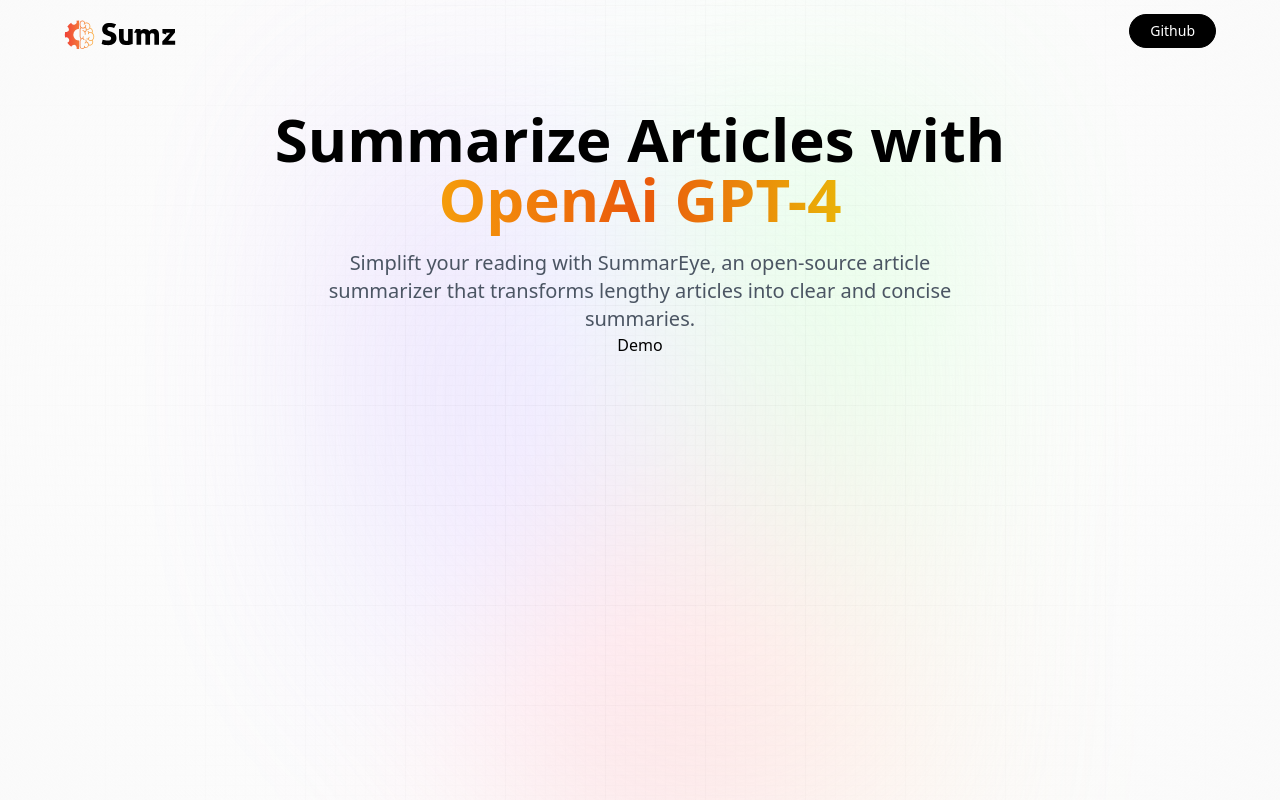
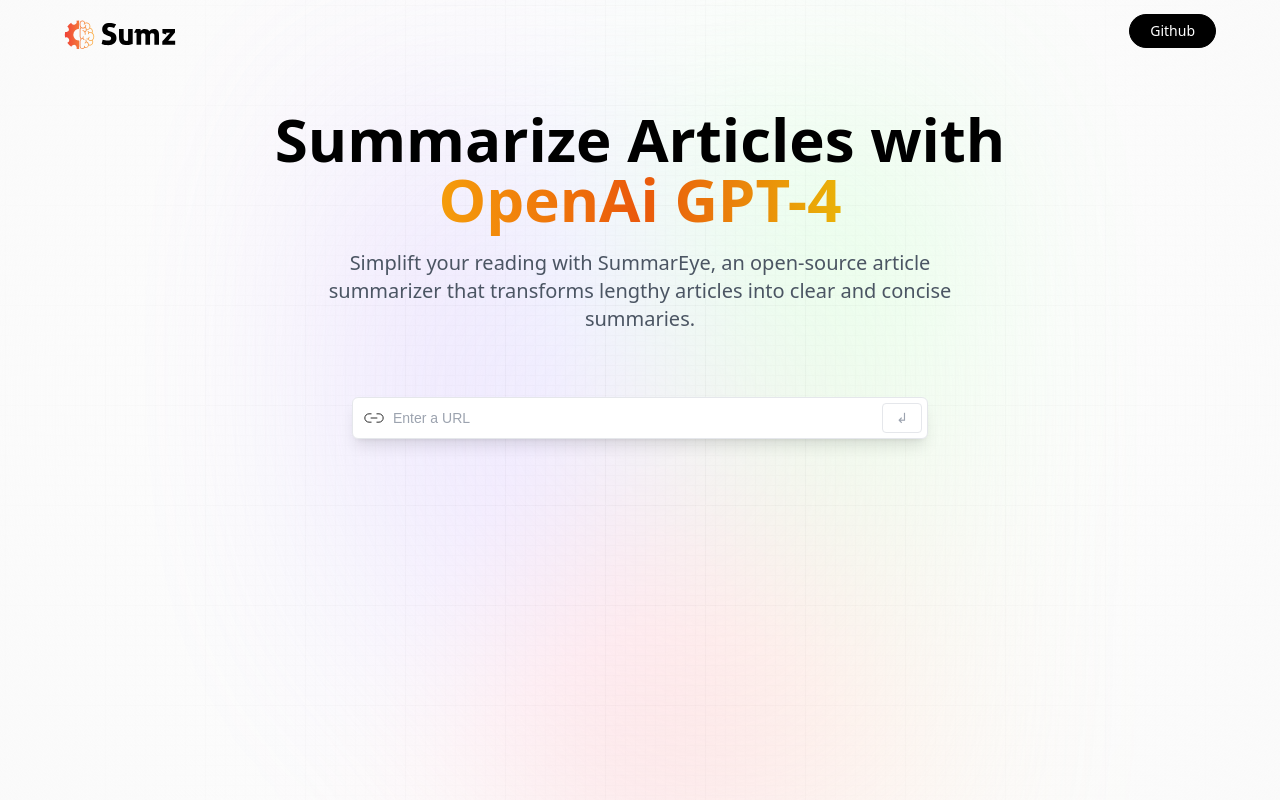
Before and after one commit to Jayakrishna20/ai_summarizer, a React (Vite) app: page / in a window 1280 px wide. Built offline with nearby package versions, Linux system fonts and the light colour scheme; a web font is replaced by a local one.

Commit message:
demo section done

```diff
--- a/src/components/Demo.jsx
+++ b/src/components/Demo.jsx
@@ -1,9 +1,38 @@
-import React from 'react'
+import { useState, useEffect } from "react";
+
+import { copy, linkIcon, loader, tick } from "../assets";
 
 const Demo = () => {
   return (
-    <div>Demo</div>
-  )
-}
+    <section className="mt-16 w-full max-w-xl">
+      {/* Search */}
+      <div className="flex flex-col w-full gap-2">
+        <form className="relative flex justify-center items-center" onSubmit={() => {}}>
+          <img src={linkIcon} alt="link_icon" className="absolute left-0 my-2 ml-3 w-5" />
 
-export default Demo
+          <input
+            type="url"
+            placeholder="Enter a URL"
+            value=""
+            onChange={() => {}}
+            required
+            className="url_input peer"
+          />
+
+          <button
+            type="submit"
+            className="submit_btn peer-focus:border-gray-700 peer-focus:text-gray-700"
+          >
+            ↲
+          </button>
+        </form>
+
+        {/* Browser URL History */}
+      </div>
+
+      {/* Display Results */}
+    </section>
+  );
+};
+
+export default Demo;
```
